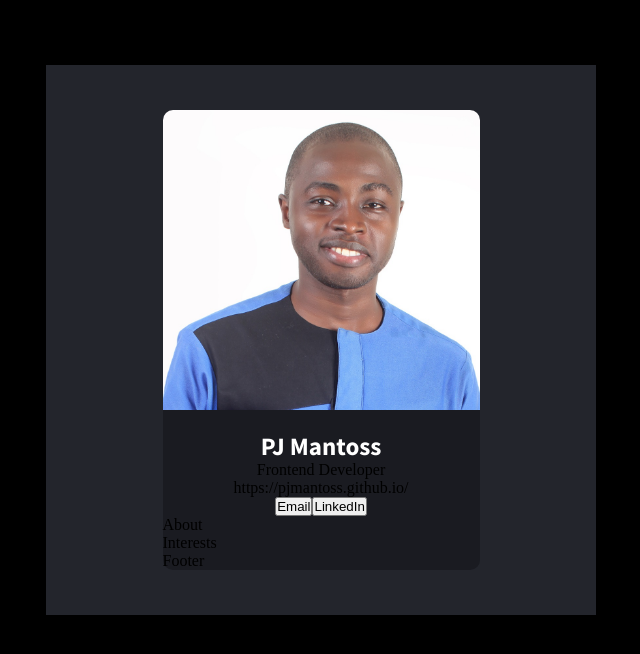
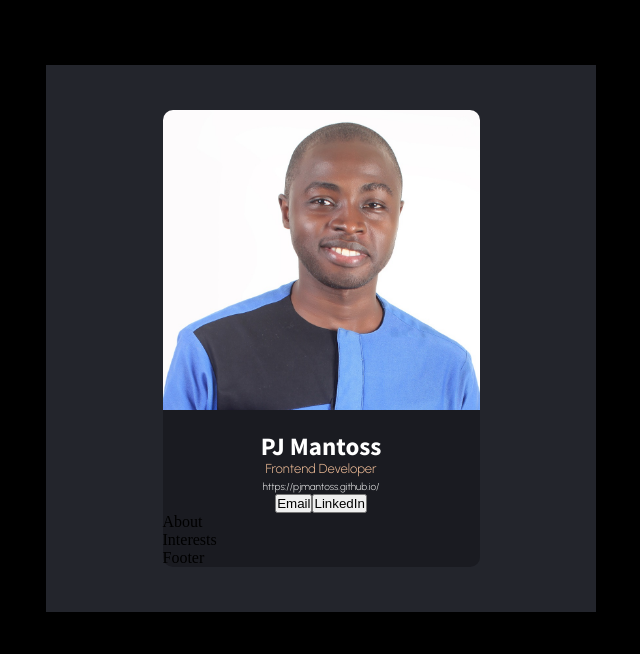
Before and after one commit to PJMantoss/digital-biz-card, a React (Create React App) app: page / in a window 1280 px wide. Shown: the top 654 px of the page, without its empty margins (319-959 px from the left). Built offline with nearby package versions, Linux system fonts and the light colour scheme.

Commit message:
update styling

```diff
--- a/src/App.css
+++ b/src/App.css
@@ -42,3 +42,15 @@ font-family: 'Urbanist', sans-serif; */
     color: white;
     line-height: 30px;
 }
+
+.position {
+    font-family: 'Urbanist', sans-serif;
+    font-size: 13px;
+    color: #f3bf99;
+}
+
+.website {
+    font-family: 'Urbanist', sans-serif;
+    font-size: 10px;
+    color: #f5f5f5;
+}
```
